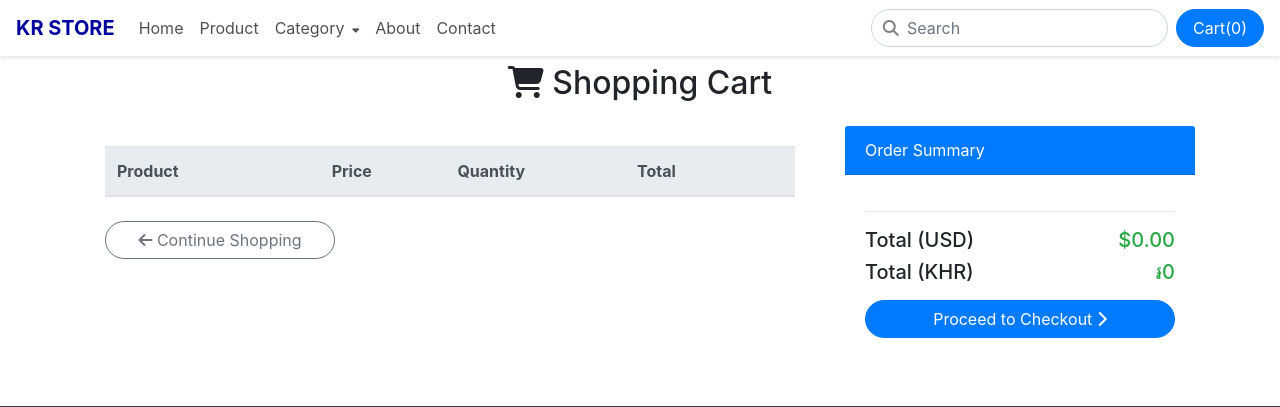
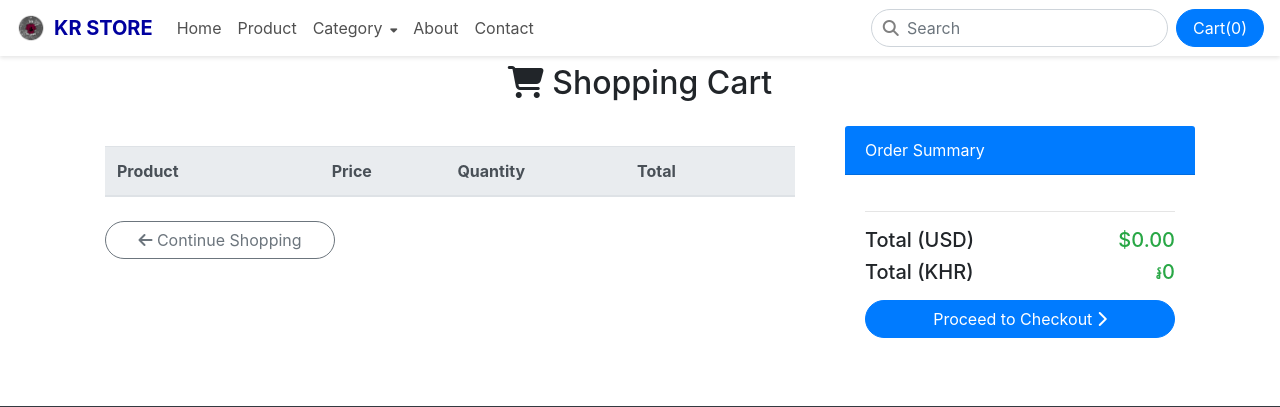
Before and after one commit to phalla009/KR_Store_Ecommerce, a Flask app: page /cart in a window 1280 px wide. Shown: the top 407 px of the page. Run offline with Flask 3, Linux system fonts and the light colour scheme; lists and menus that the app fills with data are empty; some libraries are stand-ins or nearby versions.

Commit message:
Edited file

```diff
--- a/templates/front/master.html
+++ b/templates/front/master.html
@@ -18,7 +18,11 @@
 <body>
   <div class="container-fluid p-0 m-0">
     <nav class="navbar navbar-expand-lg navbar-light bg-light sticky-top">
-      <a class="navbar-brand" href="/">KR STORE</a>
+      <a class="navbar-brand d-flex align-items-center" href="/">
+          <img src="/static/image/logo.png" alt="KR STORE Logo" height="40" class="me-2">
+          <span>KR STORE</span>
+        </a>
+
       <button
         class="navbar-toggler"
         type="button"
```
